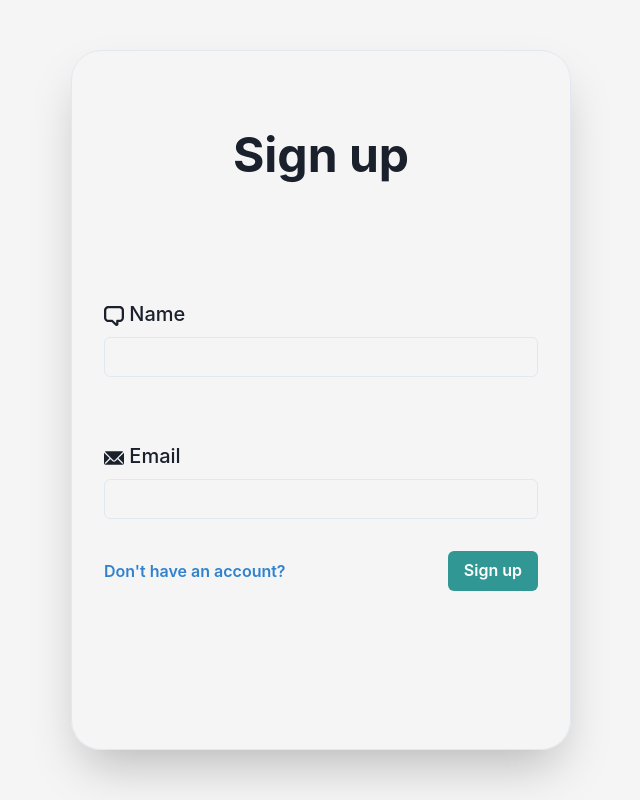
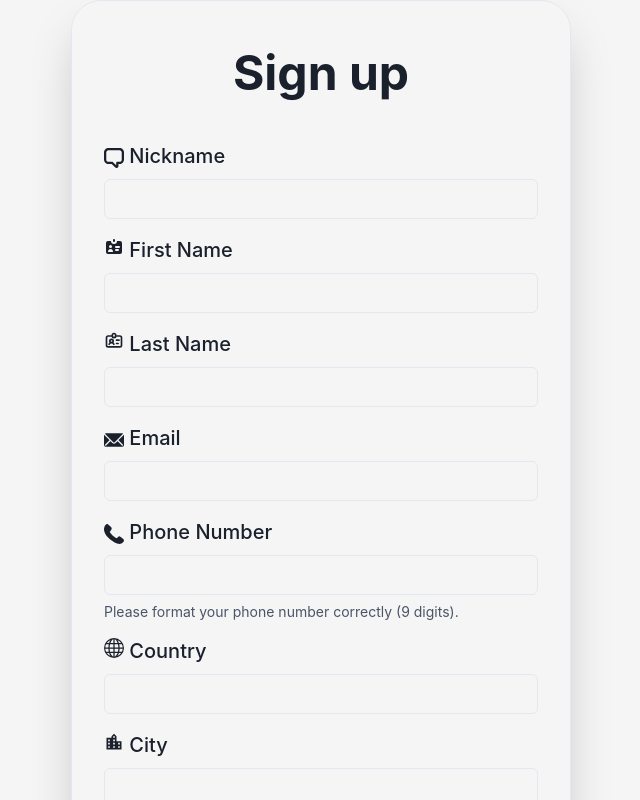
Before and after one commit to Finchsize/internship-2, a React (Create React App) app in the folder frontend/: page /register in a window 1280 px wide. Shown: the top 800 px of the page, without its empty margins (319-959 px from the left). Built offline with nearby package versions, Linux system fonts and the light colour scheme.

Commit message:
WN2-9: - Reworked form to include missing fields, - Added cookie that stores the JWT token for the user signing up, - Cleaned up redundant code, - Created seperate Axios Instance

```diff
--- a/frontend/src/pages/register/register.tsx
+++ b/frontend/src/pages/register/register.tsx
@@ -1,7 +1,7 @@
-import { Box, Flex, Button } from "@chakra-ui/react";
+import { Box, Flex, Button, Icon, Select } from "@chakra-ui/react";
 import { Heading, Text, Stack } from "@chakra-ui/react";
 import { EmailIcon } from "@chakra-ui/icons";
-import { ChatIcon, LockIcon } from "@chakra-ui/icons";
+import { ChatIcon, PhoneIcon } from "@chakra-ui/icons";
 import {
   Input,
   FormControl,
@@ -10,40 +10,61 @@ import {
   FormHelperText,
 } from "@chakra-ui/react";
 import { FormEvent, useState } from "react";
+import { BsGlobe } from "react-icons/bs";
 import Cookies from "js-cookie";
 import axios from "axios";
 import { Link } from "react-router-dom";
+import { HiOutlineIdentification, HiIdentification } from "react-icons/hi";
+import { MdLocationCity } from "react-icons/md";
+import {TbLanguage} from "react-icons/tb";
+import axiosInstance from "../../lib/axios";
+
 
 export const Register = () => {
   const [login, setLogin] = useState("");
   const [email, setEmail] = useState<string>();
   const [exception, setException] = useState("");
-
+  const [firstName, setFirstName] = useState<string>();
+  const [lastName, setLastName] = useState<string>();
+  const [phoneNumber, setphoneNumber] = useState<string>();
+  const [country, setCountry] = useState<string>();
+  const [city, setCity] = useState<string>();
+  const [language, setLanguage] = useState<string>();
   const handleSubmit = async (event: FormEvent<HTMLFormElement>) => {
     event.preventDefault();
 
-    await axios({
+    await axiosInstance({
+      url: "/users",
       method: "POST",
-      url: "http://localhost:8080/users",
       headers: {
         "Content-Type": "application/json",
         accept: "*/*",
       },
       data: {
         nickname: login,
-        firstName: "string",
-        lastName: "string",
+        firstName: firstName,
+        lastName: lastName,
         email: email,
-        phoneNumber: "123456789",
-        country: "String",
-        city: "Ghymobuimaoebegdraagbwgzwmbzajmmjtwxieocvqpskubhrmqgpernlomzhw",
-        language: "POLISH",
+        phoneNumber: phoneNumber,
+        country: country,
+        city: city,
+        language: language,
       },
       responseType: "json",
     })
       .then((response) => {
         setException("");
-        Cookies.set("token", response.data.token, { expires: 7 });
+        // axiosInstance({
+        //   method: "GET",
+        //   headers: {
+        //     "Content-Type": "application/json",
+        //     accept: "*/*",
+
+        //   },
+        //   data:{
+        //     nickname: login
+        //   }
+        // });
       })
       .catch((error) => {
         if (error.response) {
@@ -54,14 +75,38 @@ export const Register = () => {
           console.log("Error", error.message);
         }
       });
+
+      await axiosInstance({
+        url: "/login",
+        method: "POST",
+        headers: {
+          "Content-Type": "application/json",
+          accept: "*/*",
+
+        },
+        data:{
+          nickname: login
+        }
+      }).then((response) => {
+        Cookies.set("token", response.data, { expires: 7 });
+      });
   };
 
+
+
+  const checkPhoneNumber = (): boolean => {
+    if (typeof phoneNumber === "undefined") {
+      return true;
+    }
+
+    return phoneNumber.length === 9;
+  };
   const checkEmail = (): boolean => {
     if (typeof email === "undefined") {
       return true;
     }
     return /\S+@\S+\.\S+/.test(email);
-  }
+  };
 
   return (
     <div>
@@ -78,30 +123,56 @@ export const Register = () => {
           border={"1px"}
           borderColor={"gray.200"}
           width="500px"
-          height="700"
+          height="1000px"
           justifyContent="center"
           borderRadius={30}
           padding={8}
         >
           <Stack width={"full"}>
-            <Heading textAlign={"center"} size={"2xl"} pt={"12"} pb={"5rem"}>
+            <Heading textAlign={"center"} size={"2xl"} pt={"4"} pb={"1.5rem"}>
               <h1>Sign up</h1>
             </Heading>
 
             <Box width={"100%"}>
               <form onSubmit={handleSubmit}>
-                <FormControl my={8}>
+                <FormControl my={3}>
                   <FormLabel fontSize={"xl"}>
                     {" "}
-                    <ChatIcon> </ChatIcon> Name
+                    <ChatIcon> </ChatIcon> Nickname
                   </FormLabel>
                   <Input
                     value={login}
                     type="text"
                     onChange={(e) => setLogin(e.target.value)}
-                    mb={"4rem"}
+                    mb={"1rem"}
                   />
 
+                  <FormLabel fontSize={"xl"}>
+                    {" "}
+                    <p>
+                      {" "}
+                      <Icon as={HiIdentification} /> First Name{" "}
+                    </p>
+                  </FormLabel>
+                  <Input
+                    value={firstName}
+                    type="text"
+                    onChange={(e) => setFirstName(e.target.value)}
+                    mb={"1rem"}
+                  />
+                  <FormLabel fontSize={"xl"}>
+                    {" "}
+                    <p>
+                      {" "}
+                      <Icon as={HiOutlineIdentification} /> Last Name{" "}
+                    </p>
+                  </FormLabel>
+                  <Input
+                    value={lastName}
+                    type="text"
+                    onChange={(e) => setLastName(e.target.value)}
+                    mb={"1rem"}
+                  />
                   <FormLabel fontSize={"xl"}>
                     {" "}
                     <EmailIcon> </EmailIcon> Email
@@ -109,13 +180,59 @@ export const Register = () => {
                   <Input
                     type="email"
                     value={email}
-                    mb={"2rem"}
+                    mb={"1rem"}
                     isInvalid={!checkEmail()}
                     onChange={(e) => setEmail(e.target.value)}
                   />
                   {exception !== "" && (
                     <FormErrorMessage>{exception}</FormErrorMessage>
                   )}
+                  <FormLabel fontSize={"xl"}>
+                    {" "}
+                    <PhoneIcon> </PhoneIcon> Phone Number
+                  </FormLabel>
+                  <Input
+                    type="text"
+                    value={phoneNumber}
+                    isInvalid={!checkPhoneNumber()}
+                    onChange={(e) => setphoneNumber(e.target.value)}
+                  />
+                  <FormHelperText mb={"1rem"}>
+                    Please format your phone number correctly (9 digits).
+                  </FormHelperText>
+                  <FormLabel fontSize={"xl"}>
+                    {" "}
+                    <Icon as={BsGlobe} /> Country
+                  </FormLabel>
+                  <Input
+                    type="text"
+                    value={country}
+                    mb={"1rem"}
+                    onChange={(e) => setCountry(e.target.value)}
+                  />
+                  <FormLabel fontSize={"xl"}>
+                    {" "}
+                    <Icon as={MdLocationCity} /> City
+                  </FormLabel>
+                  <Input
+                    type="text"
+                    value={city}
+                    mb={"1rem"}
+                    onChange={(e) => setCity(e.target.value)}
+                  />
+
+                  <FormLabel fontSize={'xl'}> <Icon fontSize={25} as={TbLanguage}/> Language</FormLabel>
+                  <Select
+                    value={language}
+                    mb={"1rem"}
+                    onChange={(e) => {
+                      setLanguage(e.target.value);
+                    }}
+                  >
+                    <option value="ENGLISH">English</option>
+                    <option value="POLISH">Polish</option>
+                    <option value="GERMAN">German</option>
+                  </Select>
 
                   <Flex
                     width={"full"}
```
